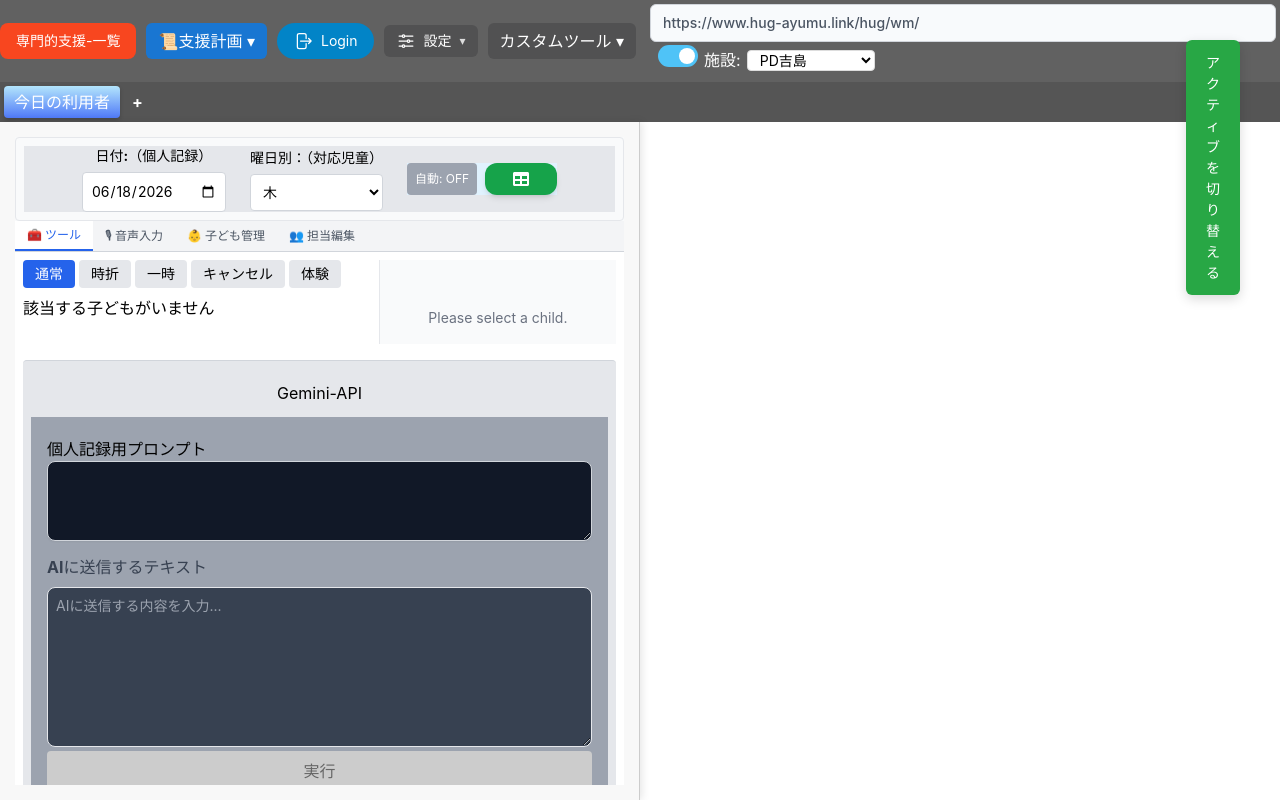
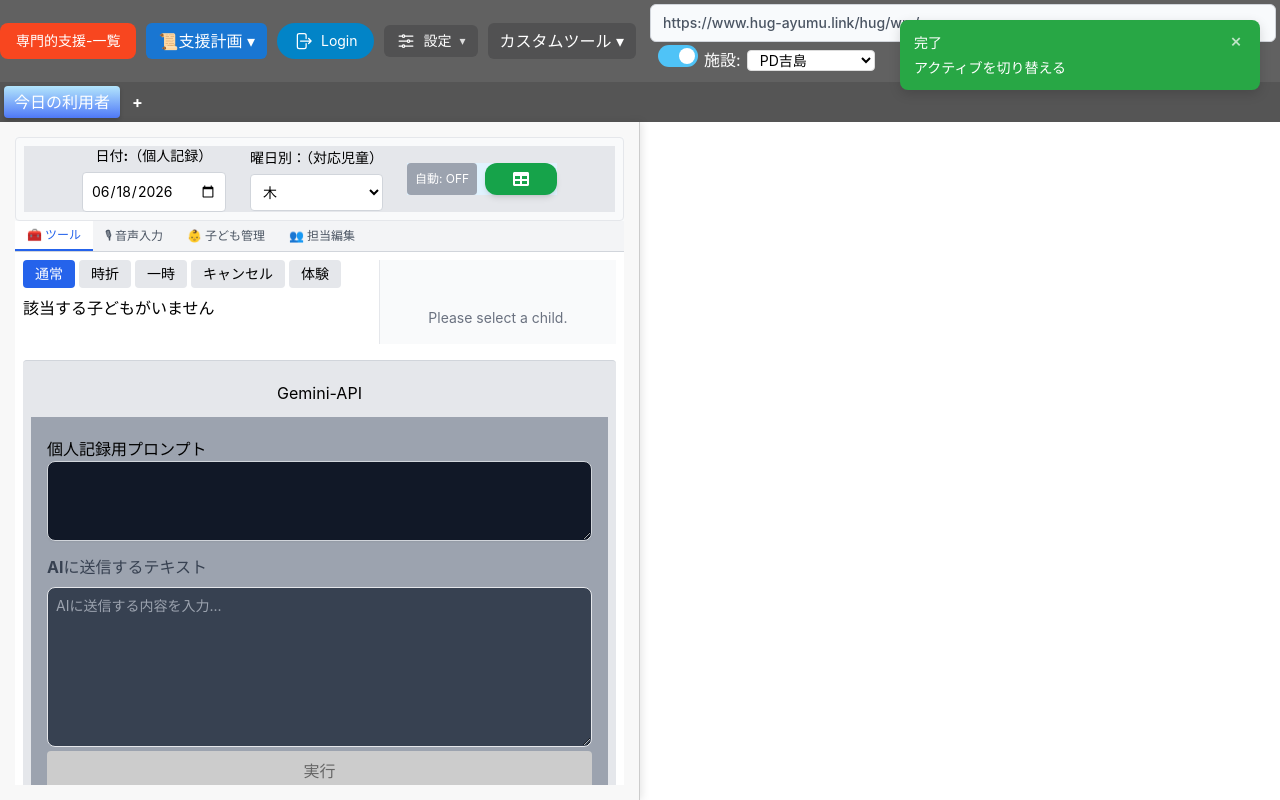
Before and after one commit to higayu/_hug-client, a React (Vite) app in the folder renderer/: page / in a window 1280 px wide. Both pictures are taken after a click on the button "今日の利用者". Built offline with nearby package versions, Linux system fonts and the light colour scheme.

Commit message:
toast追加

```diff
--- a/renderer/src/components/Header/StaffUpdateButton/index.jsx
+++ b/renderer/src/components/Header/StaffUpdateButton/index.jsx
@@ -265,7 +265,7 @@ async function fetchStaffData(onProgress) {
 export default function StaffUpdateButton() {
   const [isLoading, setIsLoading] = useState(false);
   const [label, setLabel] = useState("職員更新");
-  const { showSuccessToast, showErrorToast, showInfoToast } = useToast();
+  const { showInfoToast, showResultToast } = useToast();
 
   const handleClick = async () => {
     if (isLoading) return;
@@ -289,11 +289,35 @@ export default function StaffUpdateButton() {
       }
 
       setLabel("DB更新中...");
-      await window.electronAPI.syncHugStaffs(result);
-      showSuccessToast(`職員データ ${result.fetched_count}件を同期しました`, 3500);
+      const syncResult = await window.electronAPI.syncHugStaffs(result);
+      const responseSummary =
+        syncResult == null
+          ? ""
+          : typeof syncResult === "string"
+            ? syncResult
+            : JSON.stringify(syncResult, null, 2);
+
+      showResultToast({
+        title: "HUG職員同期 完了",
+        message: `${result.fetched_count}件の職員データを同期しました`,
+        details: [
+          result.total_count != null
+            ? `HUG登録件数: ${result.total_count}件`
+            : "",
+          `取得件数: ${result.fetched_count}件`,
+          responseSummary ? `DB応答:\n${responseSummary}` : "",
+        ],
+        duration: 7000,
+      });
     } catch (error) {
       console.error("[HUG WM] 職員同期エラー:", error);
-      showErrorToast(`職員同期に失敗しました: ${error.message}`, 5000);
+      showResultToast({
+        title: "HUG職員同期 エラー",
+        message: "職員データを同期できませんでした",
+        details: error.message || String(error),
+        success: false,
+        duration: 7000,
+      });
     } finally {
       setIsLoading(false);
       setLabel("職員更新");
@@ -305,7 +329,7 @@ export default function StaffUpdateButton() {
       type="button"
       onClick={handleClick}
       disabled={isLoading}
-      className="flex items-center gap-2 rounded-md bg-emerald-600 px-3 py-1.5 text-sm text-white transition-colors hover:bg-emerald-700 disabled:cursor-wait disabled:opacity-60"
+      className="flex items-center gap-2 w-full px-4 py-2 text-center bg-emerald-600 text-sm text-white transition-colors hover:bg-emerald-700 disabled:cursor-wait disabled:opacity-60"
       title="HUGの職員データを取得してDBへ同期"
     >
       <ArrowPathIcon
--- a/renderer/src/components/common/Toast.jsx
+++ b/renderer/src/components/common/Toast.jsx
@@ -1,5 +1,5 @@
 // src/components/common/Toast.jsx
-import { useEffect, useState } from 'react'
+import { useCallback, useEffect, useState } from 'react'
 import { COLORS } from '@/utils/app/constants.js'
 
 const TOAST_COLORS = {
@@ -9,60 +9,100 @@ const TOAST_COLORS = {
   info: COLORS.PRIMARY
 }
 
-function Toast({ message, type = 'info', duration = 3000, onClose }) {
+const TOAST_LABELS = {
+  success: '完了',
+  error: 'エラー',
+  warning: '確認',
+  info: 'お知らせ'
+}
+
+function Toast({
+  message,
+  title,
+  details,
+  type = 'info',
+  duration = 3000,
+  onClose
+}) {
   const [isVisible, setIsVisible] = useState(false)
   const [isExiting, setIsExiting] = useState(false)
 
+  const handleClose = useCallback(() => {
+    setIsExiting(true)
+    setTimeout(() => {
+      if (onClose) onClose()
+    }, 300)
+  }, [onClose])
+
   useEffect(() => {
     // 表示アニメーション
-    setTimeout(() => setIsVisible(true), 10)
+    const visibleTimer = setTimeout(() => setIsVisible(true), 10)
 
     // 自動非表示
     const timer = setTimeout(() => {
       handleClose()
     }, duration)
 
-    return () => clearTimeout(timer)
-  }, [duration])
+    return () => {
+      clearTimeout(visibleTimer)
+      clearTimeout(timer)
+    }
+  }, [duration, handleClose])
 
-  const handleClose = () => {
-    setIsExiting(true)
-    setTimeout(() => {
-      if (onClose) onClose()
-    }, 300)
-  }
-
-  if (!message) return null
+  if (!message && !title && !details) return null
 
   const bgColor = TOAST_COLORS[type] || TOAST_COLORS.info
   const textColor = type === 'warning' ? '#000' : '#fff'
+  const detailText = Array.isArray(details)
+    ? details.filter(Boolean).join('\n')
+    : details
 
   return (
     <div
       className="toast"
-      onClick={handleClose}
       style={{
-        position: 'fixed',
-        top: '20px',
-        right: '20px',
         background: bgColor,
         color: textColor,
-        padding: '12px 20px',
-        borderRadius: '6px',
+        padding: '12px 14px',
+        borderRadius: '8px',
         boxShadow: '0 4px 12px rgba(0,0,0,0.15)',
-        zIndex: 10000,
         fontSize: '14px',
         fontWeight: 500,
-        maxWidth: '300px',
+        width: '360px',
+        maxWidth: 'calc(100vw - 40px)',
         wordWrap: 'break-word',
-        cursor: 'pointer',
         opacity: isVisible && !isExiting ? 1 : 0,
         transform: isVisible && !isExiting ? 'translateX(0)' : 'translateX(100%)',
         transition: 'all 0.3s ease',
         whiteSpace: 'pre-line'
       }}
     >
-      {message}
+      <div className="flex items-start gap-3">
+        <div className="min-w-0 flex-1">
+          <div className="font-bold">
+            {title || TOAST_LABELS[type] || TOAST_LABELS.info}
+          </div>
+
+          {message && (
+            <div className="mt-1 font-medium">{message}</div>
+          )}
+
+          {detailText && (
+            <div className="mt-2 max-h-48 overflow-auto border-t border-white/30 pt-2 text-xs font-normal opacity-90">
+              {detailText}
+            </div>
+          )}
+        </div>
+
+        <button
+          type="button"
+          onClick={handleClose}
+          className="shrink-0 rounded px-1 text-lg leading-none opacity-70 hover:opacity-100"
+          aria-label="通知を閉じる"
+        >
+          ×
+        </button>
+      </div>
     </div>
   )
 }
--- a/renderer/src/components/common/ToastContext.jsx
+++ b/renderer/src/components/common/ToastContext.jsx
@@ -7,9 +7,16 @@ const ToastContext = createContext(null)
 export function ToastProvider({ children }) {
   const [toasts, setToasts] = useState([])
 
-  const showToast = useCallback((message, type = 'info', duration = 3000) => {
+  const showToast = useCallback((message, type = 'info', duration = 3000, options = {}) => {
     const id = Date.now() + Math.random()
-    const newToast = { id, message, type, duration }
+    const newToast = {
+      id,
+      message,
+      type,
+      duration,
+      title: options.title,
+      details: options.details
+    }
 
     setToasts(prev => [...prev, newToast])
 
@@ -38,6 +45,21 @@ export function ToastProvider({ children }) {
     return showToast(message, 'info', duration)
   }, [showToast])
 
+  const showResultToast = useCallback(({
+    title = '処理結果',
+    message,
+    details,
+    success = true,
+    duration = 5000
+  }) => {
+    return showToast(
+      message,
+      success ? 'success' : 'error',
+      duration,
+      { title, details }
+    )
+  }, [showToast])
+
   const clearAllToasts = useCallback(() => {
     setToasts([])
   }, [])
@@ -48,6 +70,7 @@ export function ToastProvider({ children }) {
     showErrorToast,
     showWarningToast,
     showInfoToast,
+    showResultToast,
     clearAllToasts
   }
 
@@ -58,6 +81,7 @@ export function ToastProvider({ children }) {
     window.showErrorToast = showErrorToast
     window.showWarningToast = showWarningToast
     window.showInfoToast = showInfoToast
+    window.showResultToast = showResultToast
     window.clearAllToasts = clearAllToasts
 
     return () => {
@@ -67,26 +91,27 @@ export function ToastProvider({ children }) {
       delete window.showErrorToast
       delete window.showWarningToast
       delete window.showInfoToast
+      delete window.showResultToast
       delete window.clearAllToasts
     }
-  }, [showToast, showSuccessToast, showErrorToast, showWarningToast, showInfoToast, clearAllToasts])
+  }, [showToast, showSuccessToast, showErrorToast, showWarningToast, showInfoToast, showResultToast, clearAllToasts])
 
   return (
     <ToastContext.Provider value={toastFunctions}>
       {children}
       {/* トーストを表示 */}
-      <div style={{ position: 'fixed', top: 0, right: 0, zIndex: 10000, pointerEvents: 'none', padding: '20px' }}>
-        {toasts.map((toast, index) => (
+      <div style={{ position: 'fixed', top: 0, right: 0, zIndex: 10000, pointerEvents: 'none', padding: '20px', display: 'flex', flexDirection: 'column', gap: '10px' }}>
+        {toasts.map((toast) => (
           <div
             key={toast.id}
             style={{
-              pointerEvents: 'auto',
-              marginBottom: index < toasts.length - 1 ? '10px' : '0',
-              transform: `translateY(${index * 60}px)`
+              pointerEvents: 'auto'
             }}
           >
             <Toast
               message={toast.message}
+              title={toast.title}
+              details={toast.details}
               type={toast.type}
               duration={toast.duration}
               onClose={() => removeToast(toast.id)}
```
